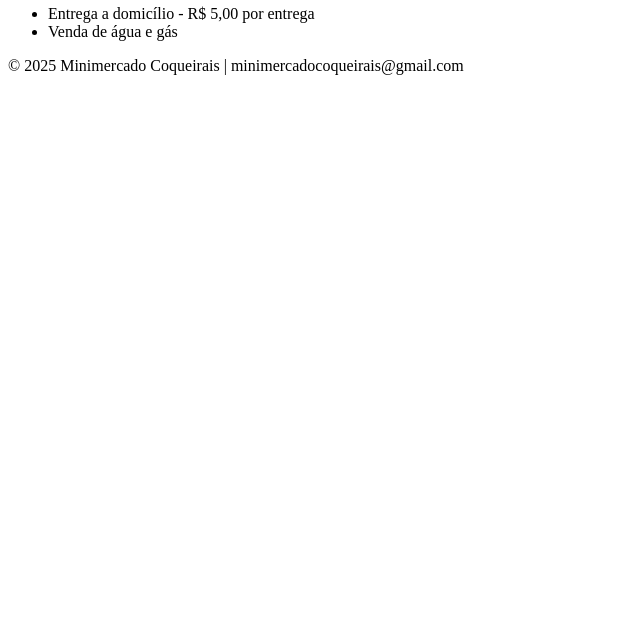
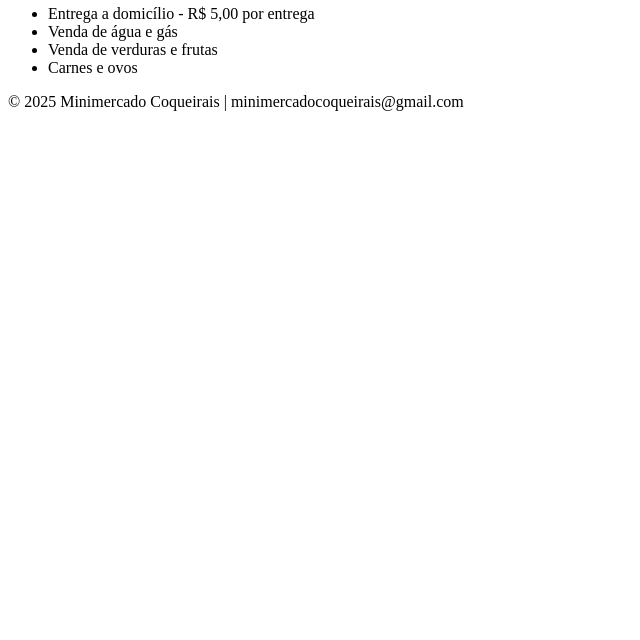
Before and after one commit to Gabrielluiz006/minimercado, a plain HTML site: page servicos.html in a window 1280 px wide. Shown: the part 160-800 px from the top of the page, without its empty margins (0-640 px from the left). Drawn offline with Linux system fonts and the light colour scheme.

Commit message:
Ajuste nos serviços

```diff
--- a/servicos.html
+++ b/servicos.html
@@ -21,6 +21,8 @@
     <ul>
       <li>Entrega a domicílio - R$ 5,00 por entrega</li>
       <li>Venda de água e gás</li>
+      <li>Venda de verduras e frutas</li>
+      <li>Carnes e ovos</li>
     </ul>
   </main>
   <footer>
```
